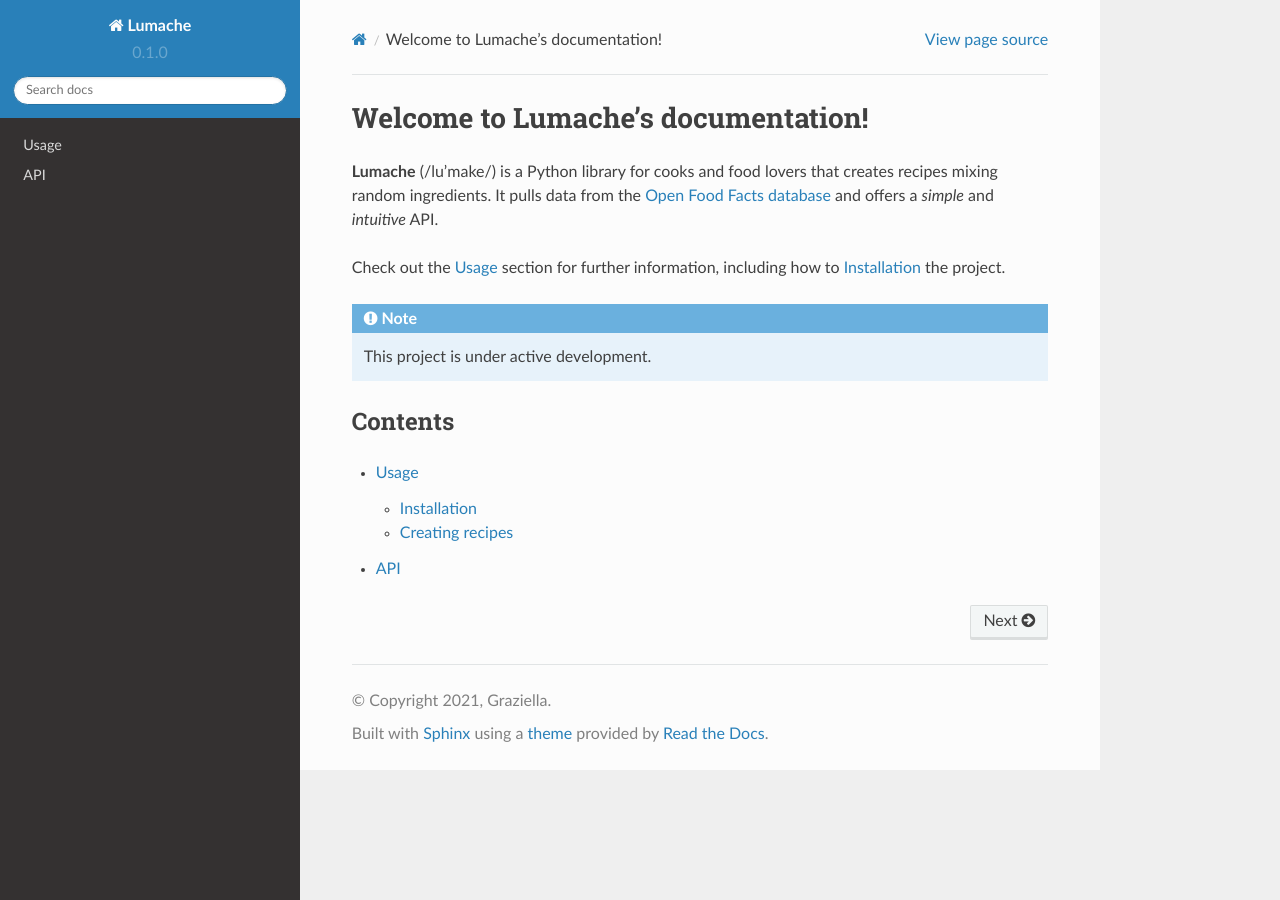
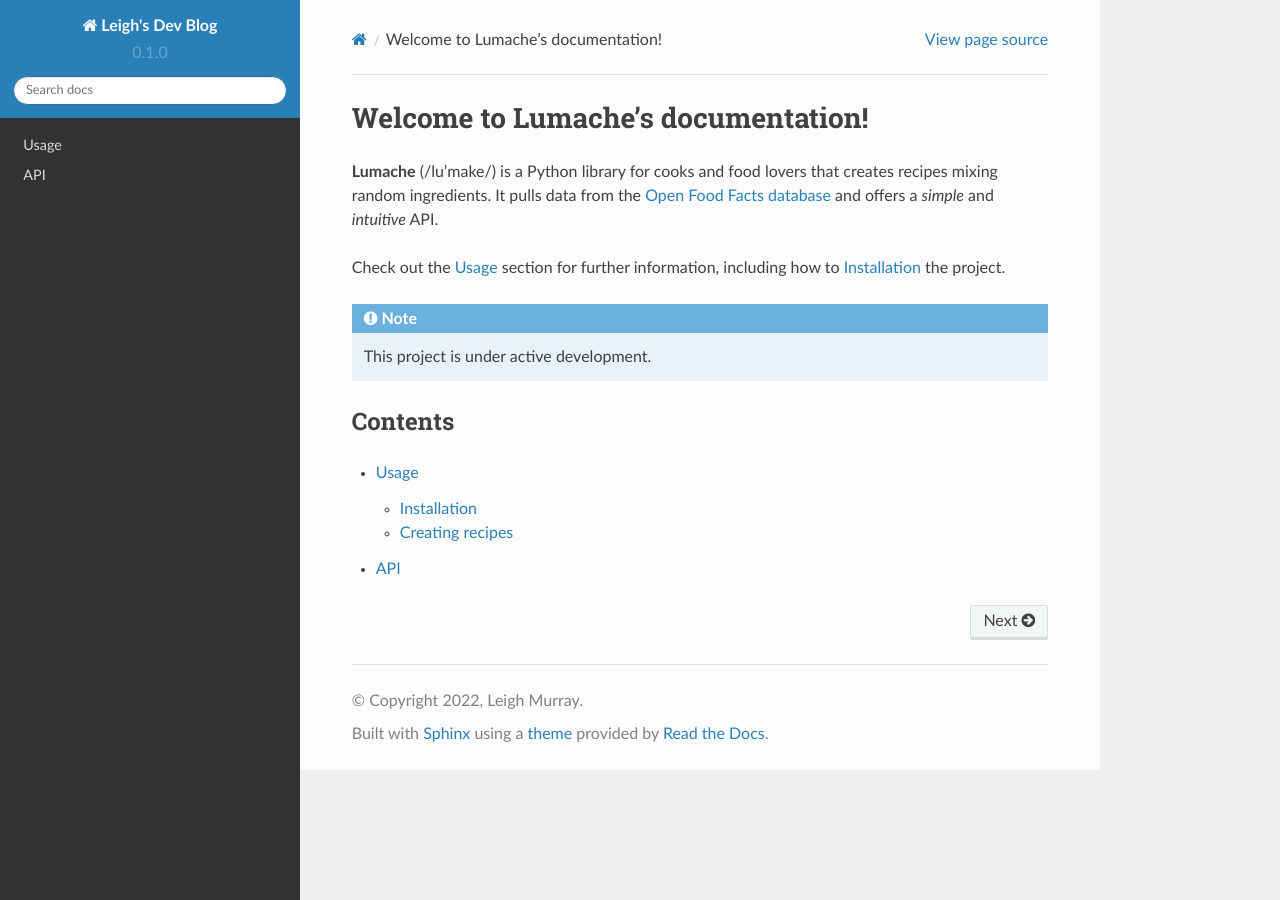
Before and after one commit to leighmurray/devblog, a Sphinx documentation site: the page built from docs/source/index.rst, in a window 1280 px wide. Built offline with Sphinx 7.4.7 and the Read the Docs theme 2.0.0, drawn with Linux system fonts in a browser that asks for light colours.

Commit message:
customised

```diff
--- a/docs/source/conf.py
+++ b/docs/source/conf.py
@@ -2,9 +2,9 @@
 
 # -- Project information
 
-project = 'Lumache'
-copyright = '2021, Graziella'
-author = 'Graziella'
+project = 'Leigh\'s Dev Blog'
+copyright = '2022, Leigh Murray'
+author = 'Leigh Murray'
 
 release = '0.1'
 version = '0.1.0'
--- a/pyproject.toml
+++ b/pyproject.toml
@@ -3,6 +3,6 @@
 build-backend = "flit_core.buildapi"
 
 [project]
-name = "lumache"
-authors = [{name = "Graziella", email = "graziella@lumache"}]
+name = "leighsdevblog"
+authors = [{name = "Leigh Murray", email = "blogspam@leighmurray.com"}]
 dynamic = ["version", "description"]
```
Also changed, not shown: README.rst (+3 -8 lines).
